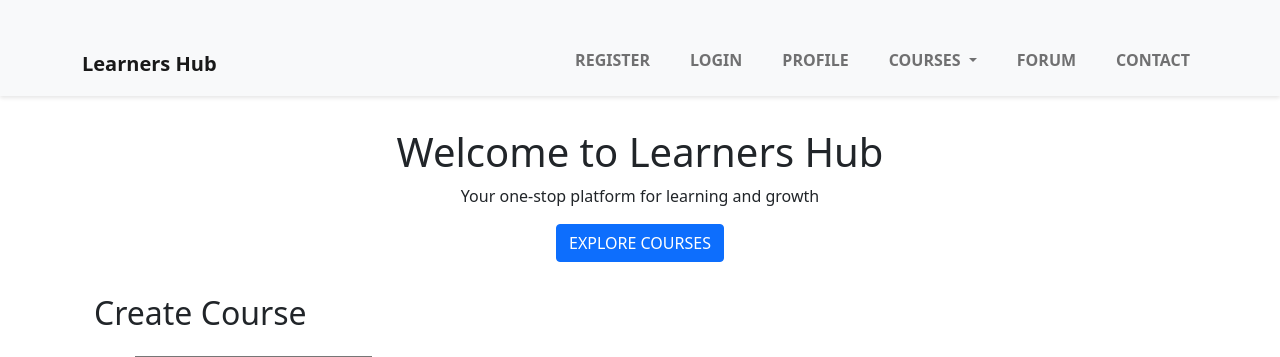
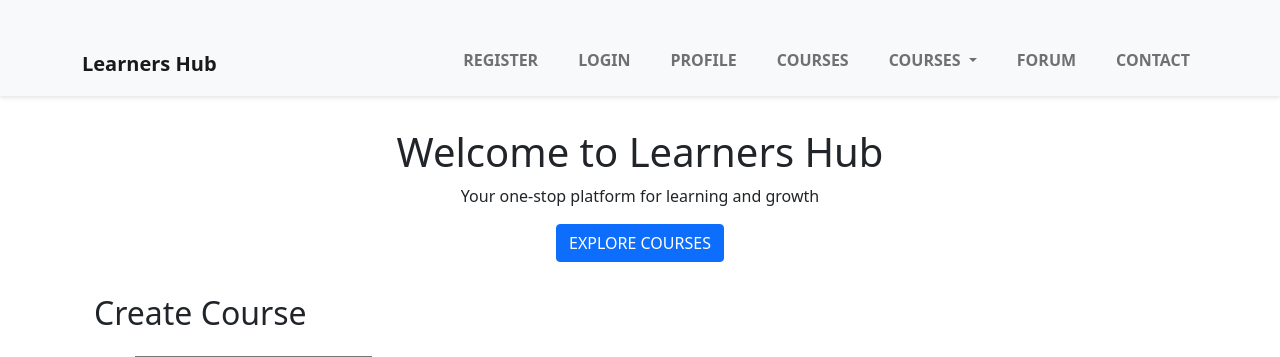
Before and after one commit to FionaG26/Learners_Hub, a Django app: page /courses/create/ in a window 1280 px wide. Shown: the top 357 px of the page. Run offline with Django 5.2, Linux system fonts and the light colour scheme.

Commit message:
Update base.html

```diff
--- a/templates/base.html
+++ b/templates/base.html
@@ -32,6 +32,9 @@
                         </li>
                         <li class="nav-item">
                             <a class="nav-link" href="{% url 'profile' %}">Profile</a>
+                        </li>
+                         <li class="nav-item">
+                            <a class="nav-link" href="{% url 'course_list' %}">Courses</a>
                         </li>
 
                         <li class="nav-item dropdown">
```
